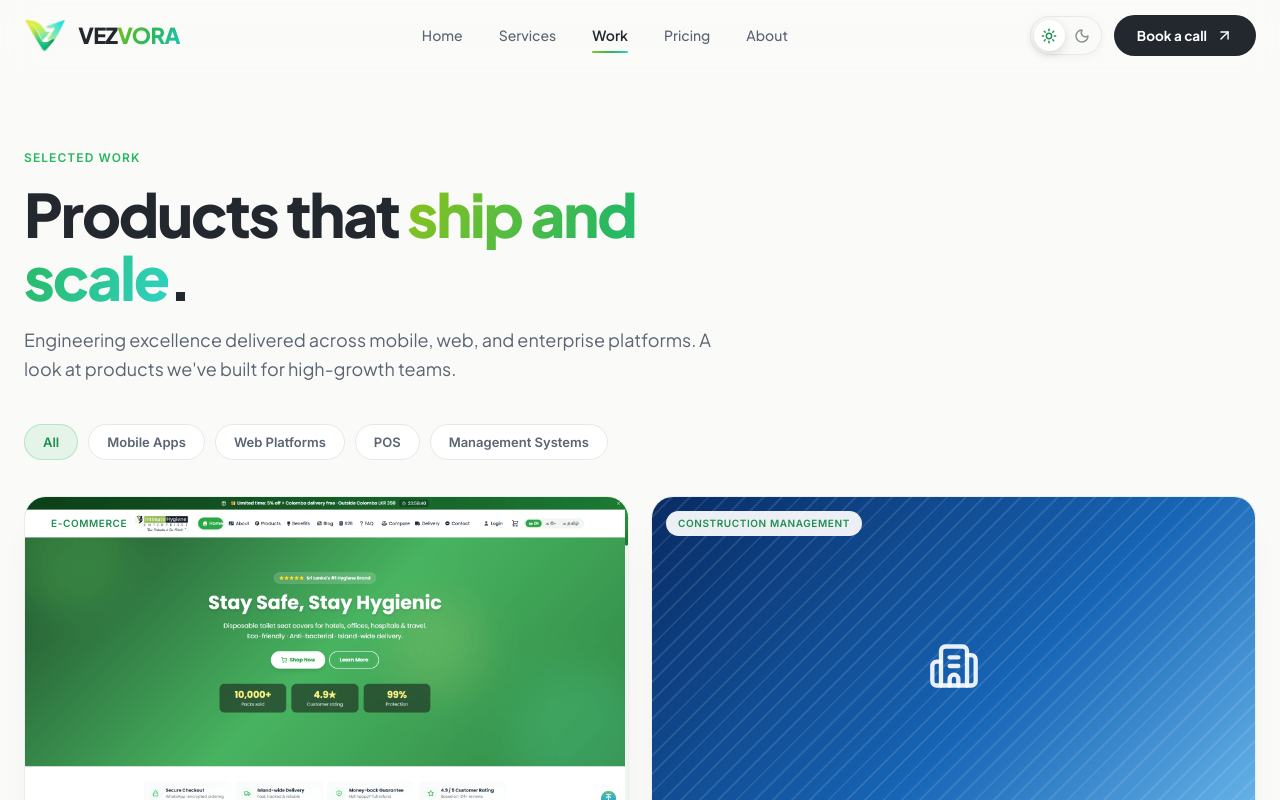
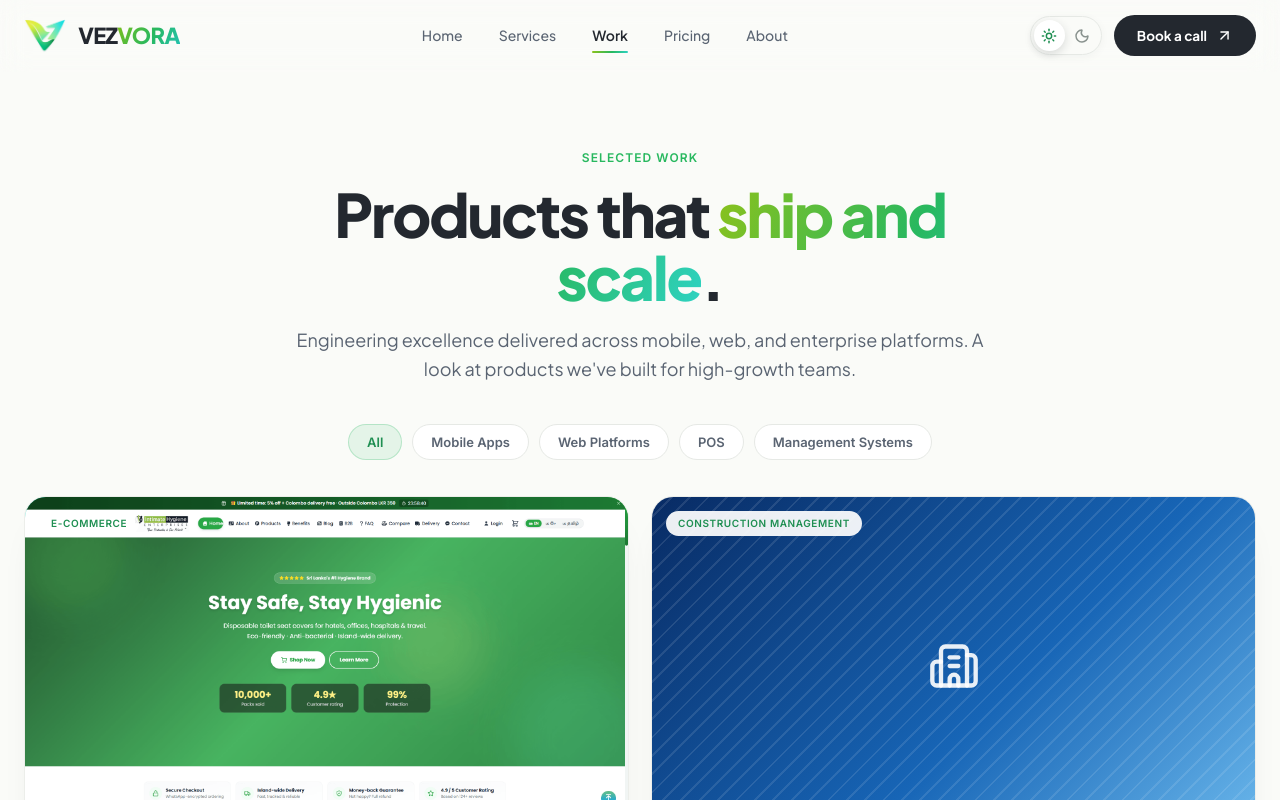
Before and after one commit to Aakashwije/vezvora, a Next.js app: page /work in a window 1280 px wide. Shown: the top 800 px of the page. Built offline with nearby package versions, Linux system fonts and the light colour scheme.

Commit message:
work pages top text center aligned

```diff
--- a/src/app/work/work.module.css
+++ b/src/app/work/work.module.css
@@ -3,6 +3,8 @@
 }
 .heroInner {
   max-width: 720px;
+  margin: 0 auto;
+  text-align: center;
 }
 .h1 {
   font-size: 60px;
@@ -20,6 +22,7 @@
 .filters {
   display: flex;
   flex-wrap: wrap;
+  justify-content: center;
   gap: 10px;
   margin-bottom: 36px;
 }
```
